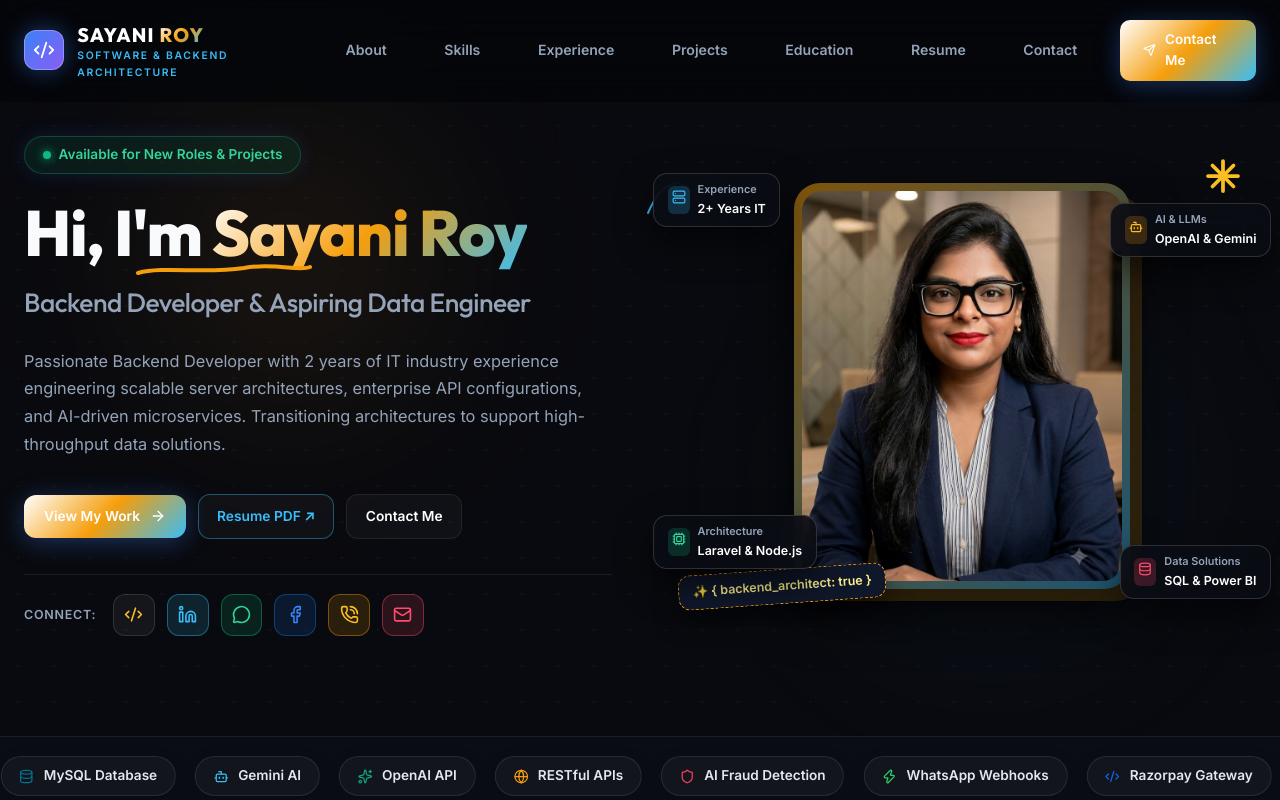
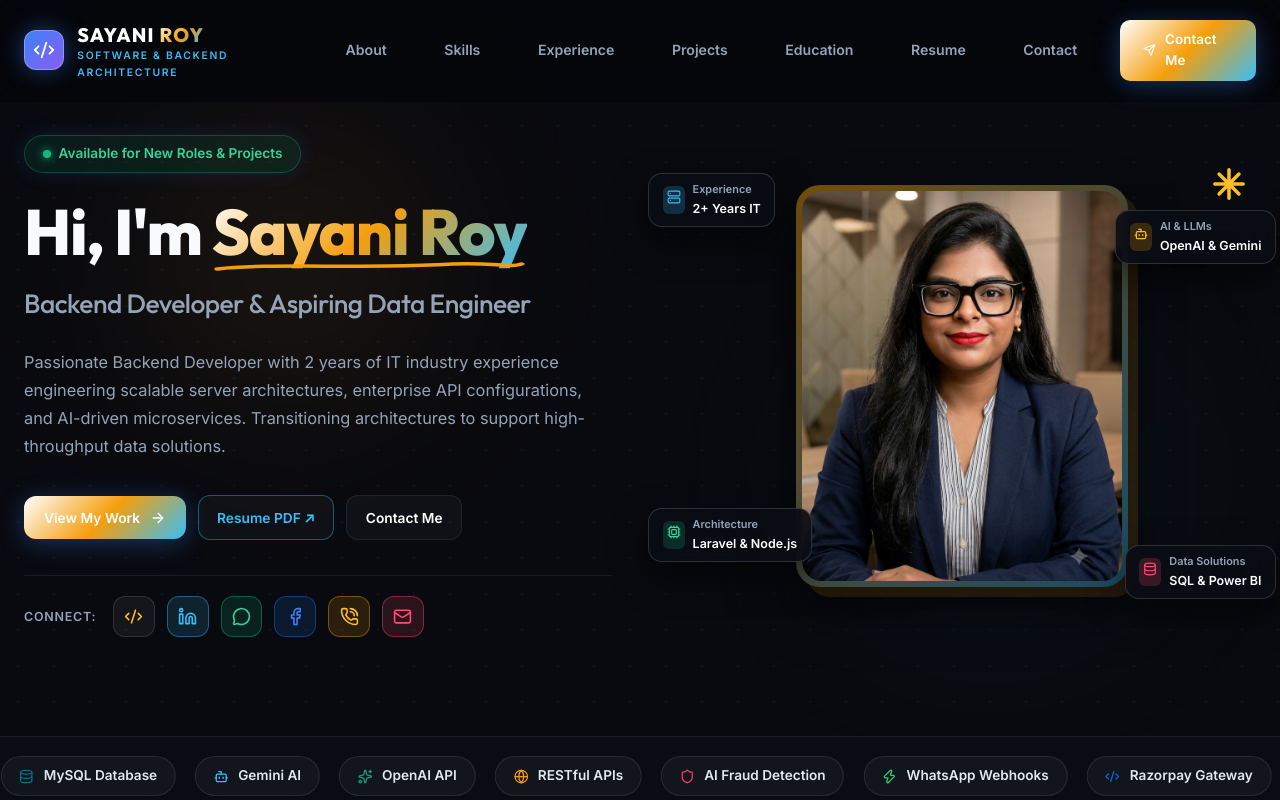
Before and after one commit to TechHub88/portfolio, a React (Vite) app: page / in a window 1280 px wide. Shown: the top 800 px of the page. Built offline with nearby package versions, Linux system fonts and the light colour scheme.

Commit message:
Fix element positioning: remove backend_architect sticker, anchor doodle under Sayani Roy, center Projects header badge, and align doodle underline under Projects

```diff
--- a/src/components/Hero.jsx
+++ b/src/components/Hero.jsx
@@ -52,16 +52,16 @@ const Hero = () => {
               Available for New Roles & Projects
             </motion.div>
 
-            {/* Title with Hand-Drawn Doodle Squiggle Underline */}
-            <div style={{ position: 'relative', display: 'inline-block', marginBottom: '0.8rem' }}>
-              <h1 style={{ fontSize: 'clamp(2.6rem, 5vw, 4rem)', lineHeight: 1.1, fontWeight: 800 }}>
-                Hi, I'm <span className="text-gradient">Sayani Roy</span>
-              </h1>
-              {/* Doodle Squiggle SVG */}
-              <svg width="180" height="14" viewBox="0 0 180 14" fill="none" style={{ position: 'absolute', bottom: '-8px', left: '110px', pointerEvents: 'none' }}>
-                <path d="M4 10C30 3 70 11 110 5C140 -1 165 9 176 4" stroke="#f59e0b" strokeWidth="4" strokeLinecap="round" />
-              </svg>
-            </div>
+            {/* Title with Precise Hand-Drawn Doodle Squiggle Underline */}
+            <h1 style={{ fontSize: 'clamp(2.6rem, 5vw, 4rem)', lineHeight: 1.1, marginBottom: '1rem', fontWeight: 800 }}>
+              Hi, I'm{' '}
+              <span style={{ position: 'relative', display: 'inline-block' }}>
+                <span className="text-gradient">Sayani Roy</span>
+                <svg width="100%" height="10" viewBox="0 0 170 10" fill="none" preserveAspectRatio="none" style={{ position: 'absolute', bottom: '-4px', left: 0, pointerEvents: 'none' }}>
+                  <path d="M3 8C30 2 80 8 130 3C150 1 162 7 167 3" stroke="#f59e0b" strokeWidth="3.5" strokeLinecap="round" />
+                </svg>
+              </span>
+            </h1>
 
             <h2 style={{ fontSize: 'clamp(1.15rem, 2.2vw, 1.65rem)', color: 'var(--text-muted)', fontWeight: 500, marginBottom: '1.5rem', display: 'flex', alignItems: 'center', gap: '0.6rem', flexWrap: 'wrap' }}>
               Backend Developer & Aspiring Data Engineer
@@ -173,7 +173,7 @@ const Hero = () => {
 
           </motion.div>
 
-          {/* Right Profile Display with Creative Hand-Drawn Doodle Accents */}
+          {/* Right Profile Display with Precise Clean Floating Badges & Doodle Star */}
           <motion.div
             initial={{ opacity: 0, scale: 0.9 }}
             animate={{ opacity: 1, scale: 1 }}
@@ -181,41 +181,15 @@ const Hero = () => {
             style={{ position: 'relative', display: 'flex', justifyContent: 'center', alignItems: 'center' }}
           >
 
-            {/* DOODLE 1: Top-Right Hand-Drawn Sparkle Star */}
-            <div style={{ position: 'absolute', top: '-25px', right: '15px', zIndex: 5, pointerEvents: 'none' }}>
-              <svg width="36" height="36" viewBox="0 0 24 24" fill="none" stroke="#fbbf24" strokeWidth="2.5" strokeLinecap="round">
+            {/* DOODLE STAR: Top-Right Hand-Drawn Sparkle Star */}
+            <div style={{ position: 'absolute', top: '-18px', right: '10px', zIndex: 5, pointerEvents: 'none' }}>
+              <svg width="34" height="34" viewBox="0 0 24 24" fill="none" stroke="#fbbf24" strokeWidth="2.5" strokeLinecap="round">
                 <path d="M12 2v20M2 12h20M5 5l14 14M5 19L19 5"/>
               </svg>
             </div>
 
-            {/* DOODLE 2: Curly Arrow Doodle SVG */}
-            <div style={{ position: 'absolute', top: '-20px', left: '-30px', zIndex: 5, pointerEvents: 'none' }}>
-              <svg width="60" height="60" viewBox="0 0 60 60" fill="none" stroke="#38bdf8" strokeWidth="2" strokeLinecap="round">
-                <path d="M10 50 C 25 15, 45 15, 52 30 M 44 24 L 52 30 L 43 36"/>
-              </svg>
-            </div>
-
-            {/* DOODLE 3: Floating Hand-Written Code Tag Sticker */}
-            <div style={{
-              position: 'absolute',
-              bottom: '-15px',
-              left: '10px',
-              zIndex: 5,
-              background: '#0f172a',
-              border: '1.5px dashed #f59e0b',
-              borderRadius: '12px',
-              padding: '0.4rem 0.85rem',
-              fontSize: '0.78rem',
-              color: '#fef08a',
-              fontWeight: 700,
-              boxShadow: '0 10px 25px rgba(0,0,0,0.5)',
-              transform: 'rotate(-4deg)'
-            }}>
-              ✨ &#123; backend_architect: true &#125;
-            </div>
-
             {/* FLOATING BADGE 1 (Top-Left) */}
-            <div className="floating-badge animate-float-top" style={{ top: '-10px', left: '-15px', padding: '0.45rem 0.85rem', fontSize: '0.78rem', backdropFilter: 'blur(16px)' }}>
+            <div className="floating-badge animate-float-top" style={{ top: '-12px', left: '-20px', padding: '0.45rem 0.85rem', fontSize: '0.78rem', backdropFilter: 'blur(16px)', zIndex: 4 }}>
               <div style={{ padding: '0.25rem', background: 'rgba(56, 189, 248, 0.2)', borderRadius: '6px', color: '#38bdf8' }}>
                 <Server size={14} />
               </div>
@@ -226,7 +200,7 @@ const Hero = () => {
             </div>
 
             {/* FLOATING BADGE 2 (Top-Right) */}
-            <div className="floating-badge animate-float-bottom" style={{ top: '20px', right: '-15px', padding: '0.45rem 0.85rem', fontSize: '0.78rem', backdropFilter: 'blur(16px)' }}>
+            <div className="floating-badge animate-float-bottom" style={{ top: '25px', right: '-20px', padding: '0.45rem 0.85rem', fontSize: '0.78rem', backdropFilter: 'blur(16px)', zIndex: 4 }}>
               <div style={{ padding: '0.25rem', background: 'rgba(245, 158, 11, 0.2)', borderRadius: '6px', color: '#fbbf24' }}>
                 <Bot size={14} />
               </div>
@@ -237,7 +211,7 @@ const Hero = () => {
             </div>
 
             {/* FLOATING BADGE 3 (Bottom-Left) */}
-            <div className="floating-badge animate-float-bottom" style={{ bottom: '20px', left: '-15px', padding: '0.45rem 0.85rem', fontSize: '0.78rem', backdropFilter: 'blur(16px)' }}>
+            <div className="floating-badge animate-float-bottom" style={{ bottom: '25px', left: '-20px', padding: '0.45rem 0.85rem', fontSize: '0.78rem', backdropFilter: 'blur(16px)', zIndex: 4 }}>
               <div style={{ padding: '0.25rem', background: 'rgba(16, 185, 129, 0.2)', borderRadius: '6px', color: '#34d399' }}>
                 <Cpu size={14} />
               </div>
@@ -248,7 +222,7 @@ const Hero = () => {
             </div>
 
             {/* FLOATING BADGE 4 (Bottom-Right) */}
-            <div className="floating-badge animate-float-top" style={{ bottom: '-10px', right: '-15px', padding: '0.45rem 0.85rem', fontSize: '0.78rem', backdropFilter: 'blur(16px)' }}>
+            <div className="floating-badge animate-float-top" style={{ bottom: '-12px', right: '-20px', padding: '0.45rem 0.85rem', fontSize: '0.78rem', backdropFilter: 'blur(16px)', zIndex: 4 }}>
               <div style={{ padding: '0.25rem', background: 'rgba(255, 77, 109, 0.2)', borderRadius: '6px', color: '#ff4d6d' }}>
                 <Database size={14} />
               </div>
@@ -258,14 +232,14 @@ const Hero = () => {
               </div>
             </div>
 
-            {/* Stylish Profile Frame with 3D Offset & Doodle Tape Corners */}
+            {/* Stylish Profile Frame with 3D Offset Gold Border */}
             <div
               style={{
                 position: 'relative',
-                padding: '8px',
-                borderRadius: '26px',
-                background: 'linear-gradient(135deg, rgba(245, 158, 11, 0.5) 0%, rgba(56, 189, 248, 0.4) 100%)',
-                boxShadow: '12px 12px 0 0 rgba(245, 158, 11, 0.15), 0 25px 50px rgba(0, 0, 0, 0.8)'
+                padding: '6px',
+                borderRadius: '24px',
+                background: 'linear-gradient(135deg, rgba(245, 158, 11, 0.45) 0%, rgba(56, 189, 248, 0.35) 100%)',
+                boxShadow: '10px 10px 0 0 rgba(245, 158, 11, 0.12), 0 25px 50px rgba(0, 0, 0, 0.75)'
               }}
             >
               <div className="profile-frame" style={{ width: '320px', height: '390px', borderRadius: '20px', overflow: 'hidden' }}>
--- a/src/components/Projects.jsx
+++ b/src/components/Projects.jsx
@@ -63,20 +63,21 @@ const Projects = () => {
       <div className="container">
 
         {/* Section Title Header */}
-        <div style={{ textAlign: 'center', marginBottom: '2.5rem' }}>
-          <div className="badge" style={{ marginBottom: '0.8rem', background: 'rgba(139, 92, 246, 0.12)', borderColor: 'rgba(139, 92, 246, 0.3)', color: '#a78bfa' }}>
-            <span style={{ width: '6px', height: '6px', borderRadius: '50%', background: 'var(--accent-secondary)', display: 'inline-block' }} />
+        <div style={{ textAlign: 'center', marginBottom: '2.5rem', display: 'flex', flexDirection: 'column', alignItems: 'center' }}>
+          <div className="badge" style={{ marginBottom: '1rem', background: 'rgba(245, 158, 11, 0.12)', borderColor: 'rgba(245, 158, 11, 0.3)', color: '#fbbf24' }}>
+            <span style={{ width: '6px', height: '6px', borderRadius: '50%', background: '#fbbf24', display: 'inline-block' }} />
             My Projects
           </div>
-          <div style={{ position: 'relative', display: 'inline-block' }}>
-            <h2 className="section-title">
-              Featured <span className="text-gradient">Case Studies & Projects</span>
-            </h2>
-            <svg width="220" height="12" viewBox="0 0 220 12" fill="none" style={{ position: 'absolute', bottom: '-6px', right: '20px', pointerEvents: 'none' }}>
-              <path d="M3 8C40 2 100 10 160 4C185 1 205 7 217 3" stroke="#f59e0b" strokeWidth="3.5" strokeLinecap="round" />
-            </svg>
-          </div>
-          <p className="section-subtitle" style={{ marginBottom: 0 }}>
+          <h2 className="section-title">
+            Featured Case Studies &{' '}
+            <span style={{ position: 'relative', display: 'inline-block' }}>
+              <span className="text-gradient">Projects</span>
+              <svg width="100%" height="8" viewBox="0 0 120 8" fill="none" preserveAspectRatio="none" style={{ position: 'absolute', bottom: '-3px', left: 0, pointerEvents: 'none' }}>
+                <path d="M3 6C30 2 70 7 117 3" stroke="#f59e0b" strokeWidth="3" strokeLinecap="round" />
+              </svg>
+            </span>
+          </h2>
+          <p className="section-subtitle" style={{ marginBottom: 0, marginTop: '0.6rem' }}>
             WebMantra & enterprise production systems demonstrating multi-category e-commerce, AI microservices, webhook automation, and fraud detection.
           </p>
         </div>
```
